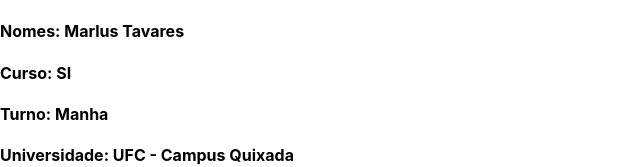
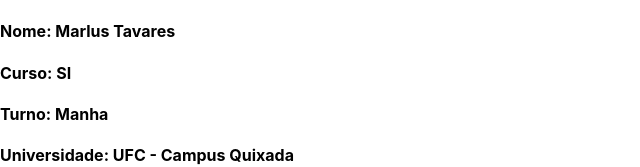
Before and after one commit to marlustavares/web-2022-1, a React (Create React App) app in the folder WEB/introducao_web/: page / in a window 1280 px wide. Shown: the top 167 px of the page, without its empty margins (0-640 px from the left). Built offline with nearby package versions, Linux system fonts and the light colour scheme.

Commit message:
alterei de novo o arquivo informacoes.jsx

```diff
--- a/WEB/introducao_web/src/components/Informacoes.jsx
+++ b/WEB/introducao_web/src/components/Informacoes.jsx
@@ -20,7 +20,7 @@
     const { nome, curso, turno, universidade } = props
     return (
         <div>
-            <h4>Nomes: {nome} </h4>
+            <h4>Nome: {nome} </h4>
             <h4>Curso: {curso} </h4>
             <h4>Turno: {turno} </h4>
             <h4>Universidade: {universidade} </h4>
```
